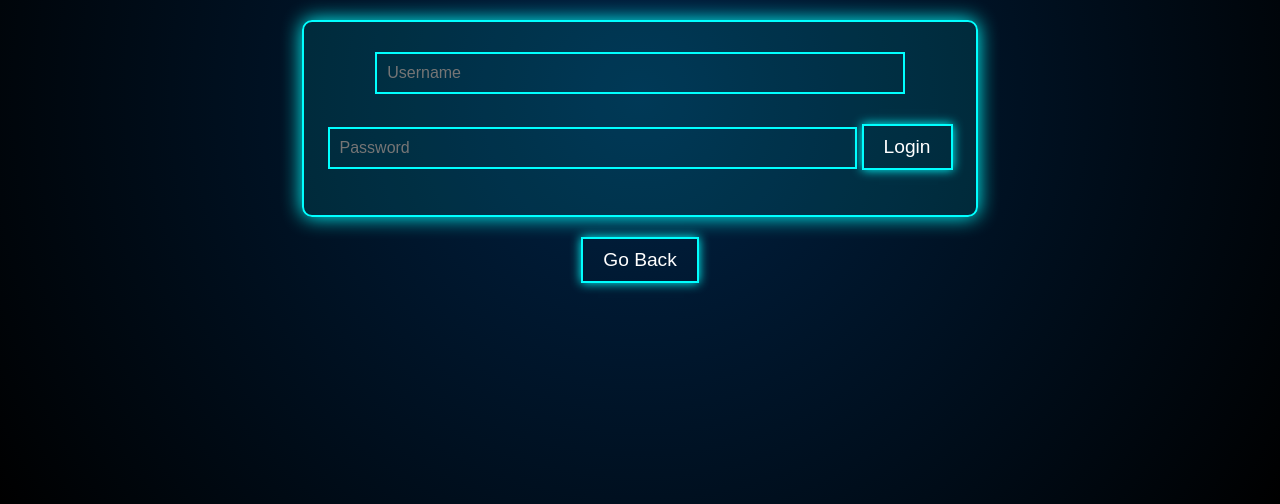
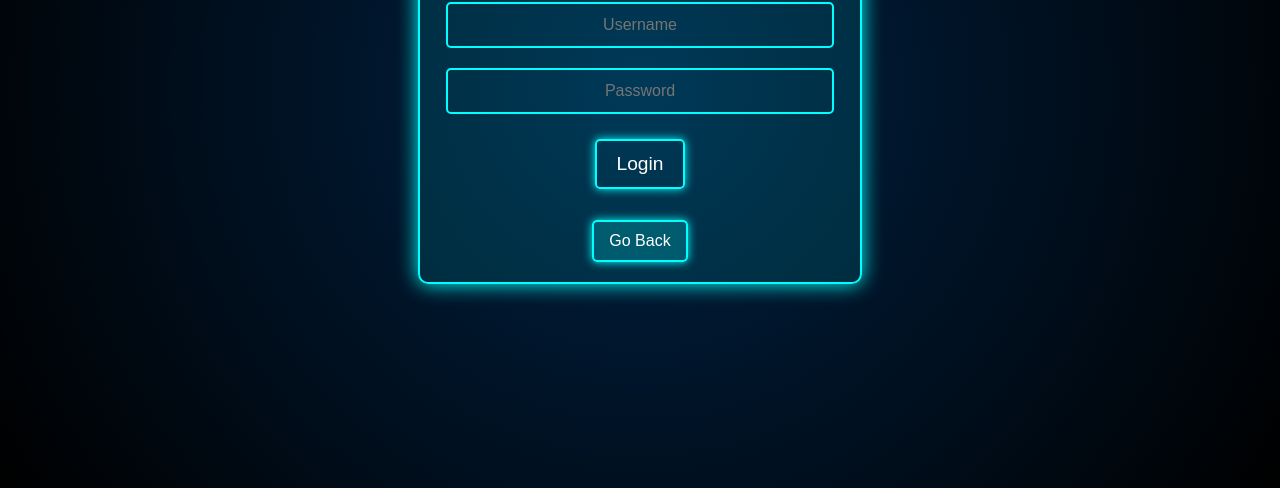
Before and after one commit to alokspacy/AtmosAI, a plain HTML site: page login.html in a window 1280 px wide. Shown: the part 312-816 px from the top of the page. Drawn offline with Linux system fonts and the light colour scheme.

Commit message:
Update login.html

```diff
--- a/login.html
+++ b/login.html
@@ -4,9 +4,7 @@
     <meta charset="UTF-8">
     <meta name="viewport" content="width=device-width, initial-scale=1.0">
     <title>Login - Atmos AI</title>
-    <link rel="icon" href=
-"https://1000logos.net/wp-content/uploads/2020/09/Atmos-Energy-Emblem.jpg"
-        type="image/x-icon" />
+    <link rel="icon" href="https://1000logos.net/wp-content/uploads/2020/09/Atmos-Energy-Emblem.jpg" type="image/x-icon" />
     <style>
         body {
             background: radial-gradient(circle at center, #002244, #000000);
@@ -14,67 +12,128 @@
             text-align: center;
             font-family: Arial, sans-serif;
             overflow: hidden;
+            display: flex;
+            justify-content: center;
+            align-items: center;
+            height: 100vh;
+            margin: 0;
         }
+
         .login-container {
             display: flex;
             flex-direction: column;
             align-items: center;
             justify-content: center;
-            height: 100vh;
-        }
-        .login-box {
+            width: 100%;
+            max-width: 400px;
+            padding: 20px;
             background: rgba(0, 255, 255, 0.1);
             border: 2px solid cyan;
             box-shadow: 0 0 20px cyan;
-            padding: 20px;
             border-radius: 10px;
-            width: 50%;
             text-shadow: 0 0 5px cyan;
+            animation: fadeIn 1s ease-in-out;
         }
+
+        @keyframes fadeIn {
+            from { opacity: 0; transform: scale(0.9); }
+            to { opacity: 1; transform: scale(1); }
+        }
+
         h2 {
-            font-size: 2.5rem;
+            font-size: 2rem;
             font-weight: bold;
             text-shadow: 0 0 10px cyan;
+            margin-bottom: 15px;
         }
+
         input {
-            width: 80%;
-            padding: 10px;
+            width: 90%;
+            padding: 12px;
             margin: 10px 0;
             border: 2px solid cyan;
             background: transparent;
             color: white;
             font-size: 1rem;
+            text-align: center;
+            border-radius: 5px;
+            outline: none;
+            transition: box-shadow 0.3s;
         }
+
+        input:focus {
+            box-shadow: 0 0 12px cyan;
+        }
+
         button {
-            margin-top: 20px;
-            padding: 10px 20px;
+            margin-top: 15px;
+            padding: 12px 20px;
             font-size: 1.2rem;
             color: white;
             background: transparent;
             border: 2px solid cyan;
             cursor: pointer;
             box-shadow: 0 0 10px cyan;
-            transition: 0.3s;
+            transition: 0.3s ease-in-out;
+            border-radius: 5px;
         }
+
         button:hover {
             background: cyan;
             color: black;
+            box-shadow: 0 0 20px cyan;
+            transform: scale(1.05);
+        }
+
+        .back-btn {
+            margin-top: 15px;
+            padding: 10px 15px;
+            font-size: 1rem;
+            background: rgba(0, 255, 255, 0.2);
+            border: 2px solid cyan;
+            cursor: pointer;
+            transition: 0.3s;
+            border-radius: 5px;
+        }
+
+        .back-btn:hover {
+            background: cyan;
+            color: black;
+        }
+
+        @media (max-width: 480px) {
+            .login-container {
+                width: 90%;
+                padding: 15px;
+            }
+
+            h2 {
+                font-size: 1.8rem;
+            }
+
+            input {
+                font-size: 0.9rem;
+            }
+
+            button {
+                font-size: 1rem;
+                padding: 10px;
+            }
         }
     </style>
 </head>
 <body>
     <div class="login-container">
         <h2>Login</h2>
-        <div class="login-box">
         <form id="loginForm">
             <input type="text" id="username" placeholder="Username" required>
             <input type="password" id="password" placeholder="Password" required>
             <button type="submit">Login</button>
             <p id="error-message"></p>
         </form>
-        </div>
         <button class="back-btn" onclick="goBack()">Go Back</button>
     </div>
+
     <script>
         function goBack() {
             window.location.href = "index.html";
```
Lines whose indentation alone changed are shown as unchanged.
